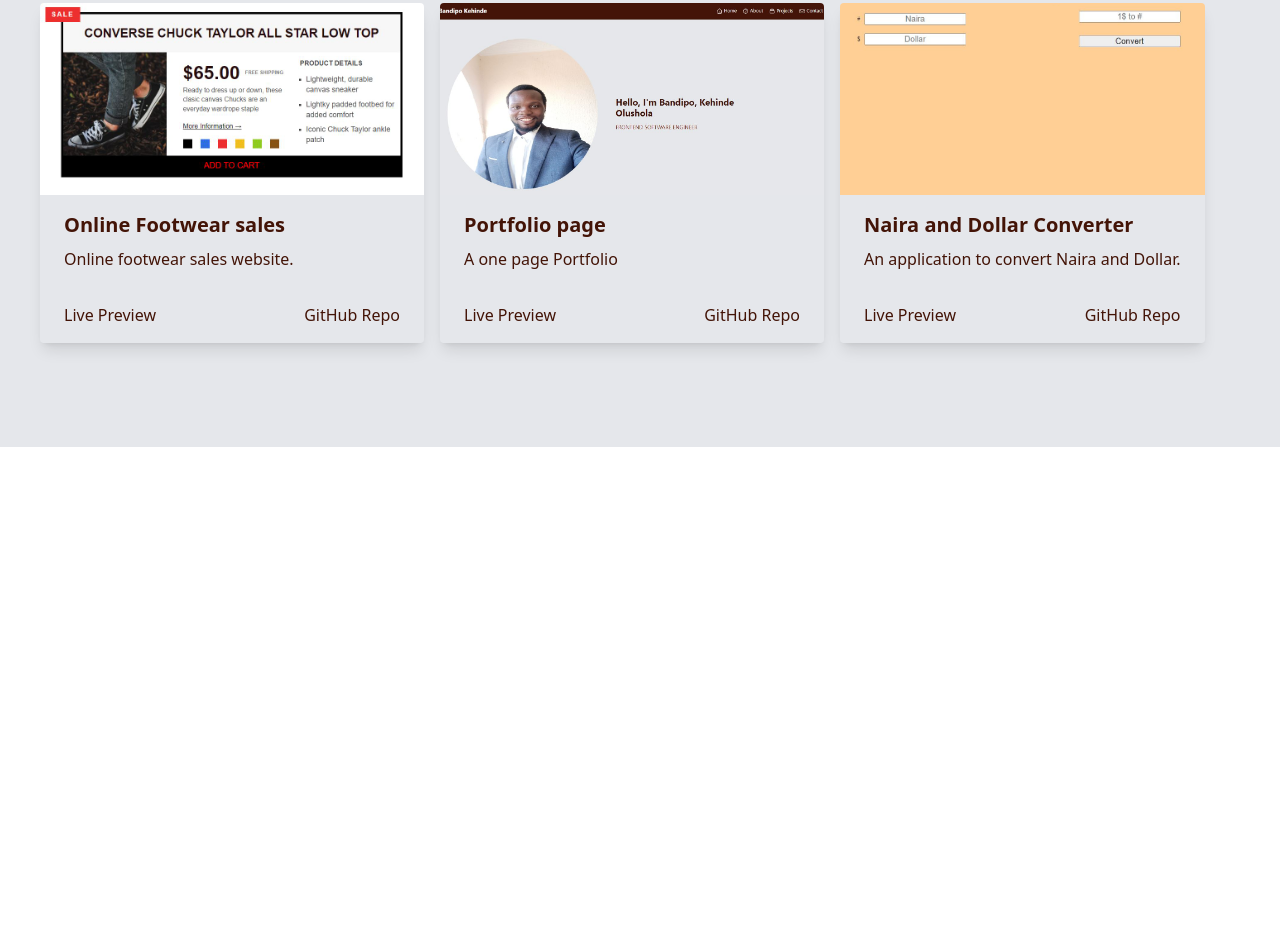
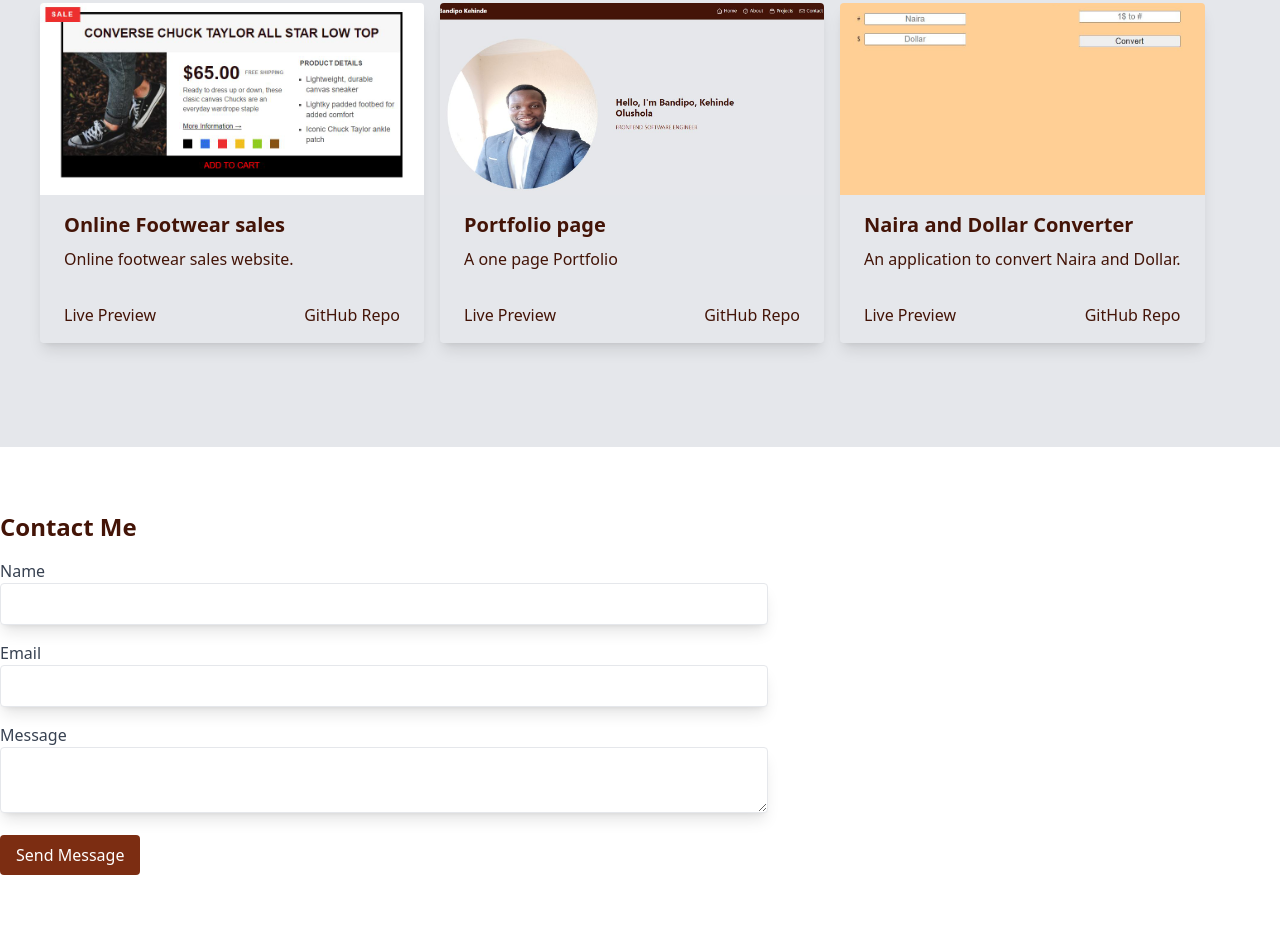
Before and after one commit to KBandipo/A-One-Page-Portfolio-with-HTML-and-Tailwind, a website: page src/index.html in a window 1280 px wide. Shown: the part 2057-2996 px from the top of the page. Before the commit the page ends 2504 px from the top, so only its background shows below. Drawn offline with Linux system fonts and the light colour scheme.

Commit message:
Add and style contact section

```diff
--- a/src/index.html
+++ b/src/index.html
@@ -155,6 +155,8 @@
         </article>
       </div>
     </section>
+
+    <!-- ***************************************************************************************** -->
 
     <!-- Projects Section -->
     <section id="projects" class="bg-gray-200 py-16">
@@ -403,5 +405,48 @@
         </div>
       </div>
     </section>
+
+    <!-- ***************************************************************************************** -->
+
+    <!-- Contact Section -->
+    <section id="contact" class="py-16">
+      <div class="container mx-auto">
+        <h2 class="mb-4 text-2xl font-bold text-orange-950">Contact Me</h2>
+        <form>
+          <div class="mb-4">
+            <label for="name" class="block text-gray-700">Name</label>
+            <input
+              type="text"
+              id="name"
+              name="name"
+              class="w-[60%] rounded border px-3 py-2 shadow-lg"
+            />
+          </div>
+          <div class="mb-4">
+            <label for="email" class="block text-gray-700">Email</label>
+            <input
+              type="email"
+              id="email"
+              name="email"
+              class="w-[60%] rounded border px-3 py-2 shadow-lg"
+            />
+          </div>
+          <div class="mb-4">
+            <label for="message" class="block text-gray-700">Message</label>
+            <textarea
+              id="message"
+              name="message"
+              class="w-[60%] rounded border px-3 py-2 shadow-lg"
+            ></textarea>
+          </div>
+          <button
+            type="submit"
+            class="rounded bg-orange-900 px-4 py-2 text-white hover:bg-orange-950 hover:font-semibold hover:italic hover:text-white"
+          >
+            Send Message
+          </button>
+        </form>
+      </div>
+    </section>
   </body>
 </html>
```
Also changed, not shown: dist/output.css.
